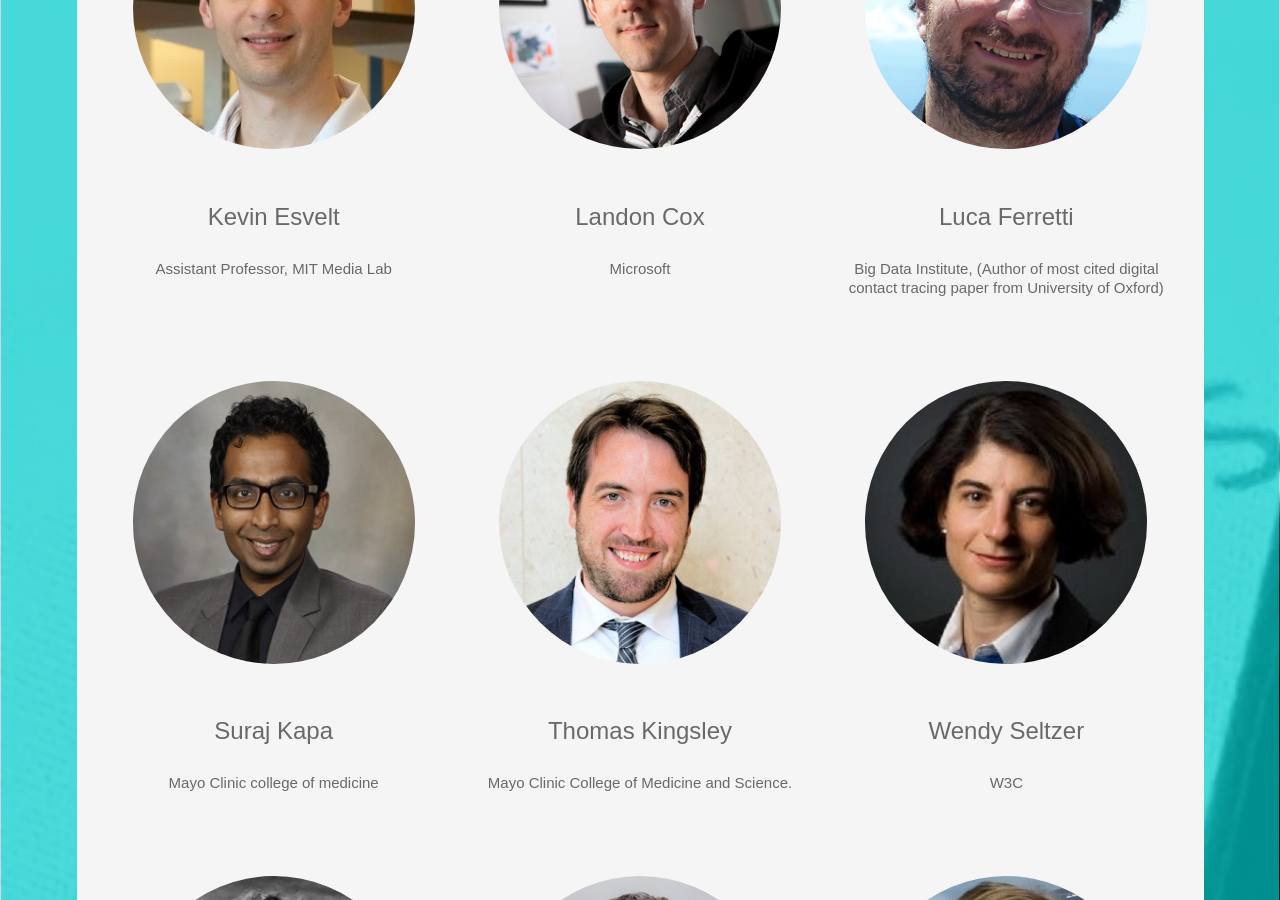
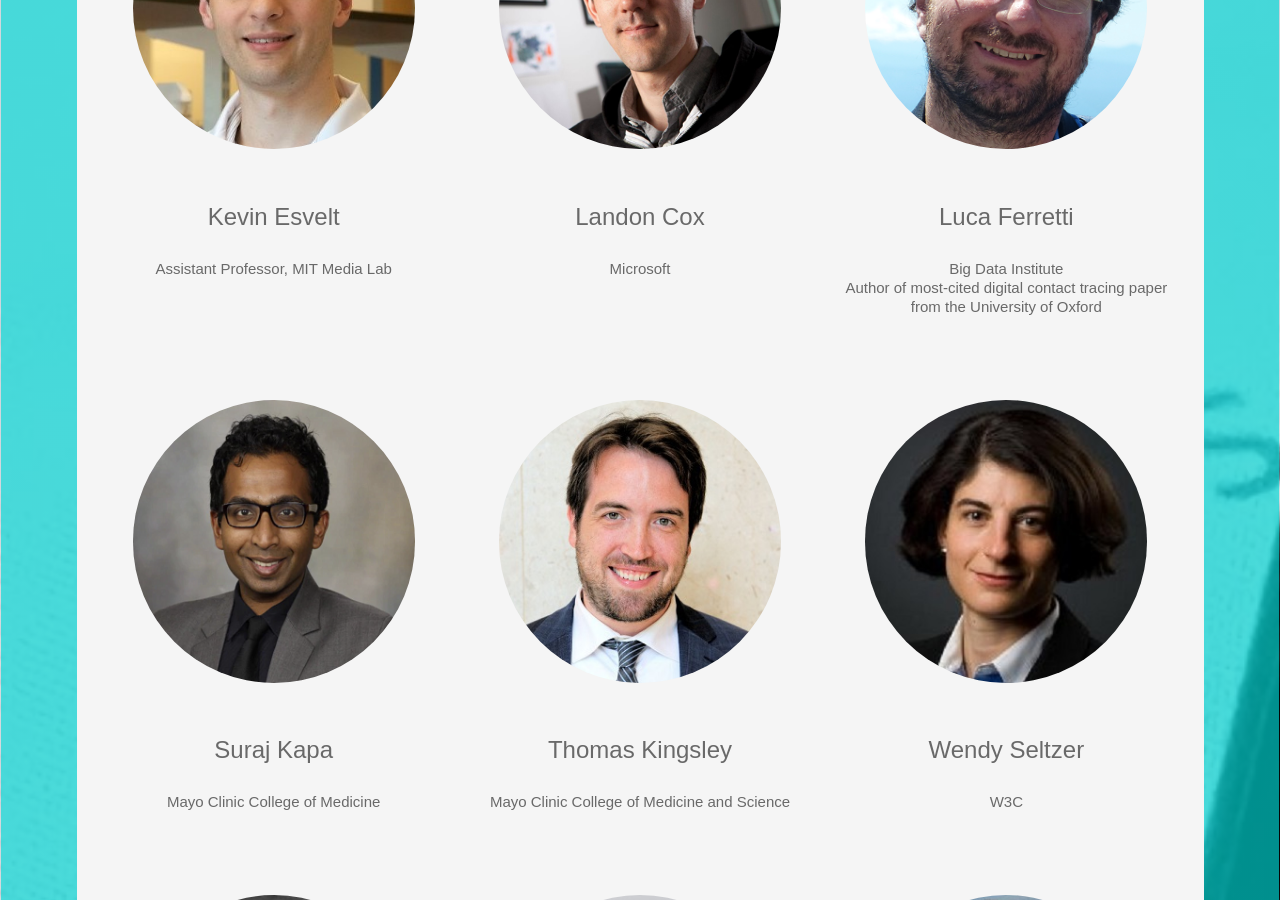
Before and after one commit to responsible-data-summit/events, a Jekyll site: the page built from trust.html, in a window 1280 px wide and 900 px high, scrolled down 4819 px. Built offline with Jekyll 4.4.1, drawn with Linux system fonts in a browser that asks for light colours; some web fonts are replaced; comment, search, counter and statistics services are not loaded; some of the changed text lies outside the part shown.

Commit message:
[update] speakers for trust event

```diff
--- a/_data/speakers_trust.yml
+++ b/_data/speakers_trust.yml
@@ -29,7 +29,7 @@
 
 - name: Peko Hosoi
   title: |
-    Professor of Mechanical Engineering and associate dean of engineering at the Massachusetts Institute of Technology.
+    Professor of Mechanical Engineering and Associate Dean of Engineering at the Massachusetts Institute of Technology
   avatar: pekohosoi.png
 
 - name: Marc Zissman
@@ -89,17 +89,18 @@
 
 - name: Luca Ferretti
   title: |
-    Big Data Institute, (Author of most cited digital contact tracing paper from University of Oxford)
+    Big Data Institute
+    Author of most-cited digital contact tracing paper from the University of Oxford
   avatar: lucaferretti.png
 
 - name: Suraj Kapa
   title: |
-    Mayo Clinic college of medicine
+    Mayo Clinic College of Medicine
   avatar: surajkapa.png
 
 - name: Thomas Kingsley
   title: |
-    Mayo Clinic College of Medicine and Science.
+    Mayo Clinic College of Medicine and Science
   avatar: thomaskingsley.jpg
 
 - name: Wendy Seltzer
```
